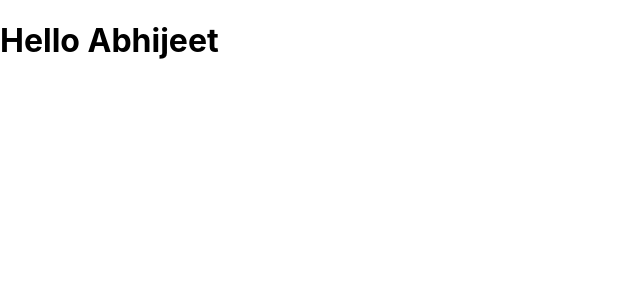
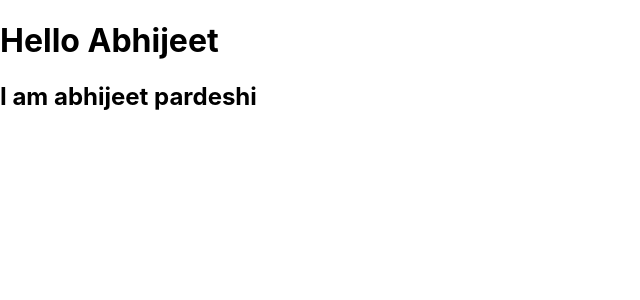
Before and after one commit to abhi0707-coder/my-react-app1, a React (Create React App) app: page / in a window 1280 px wide. Shown: the top 300 px of the page, without its empty margins (0-640 px from the left). Built offline with nearby package versions, Linux system fonts and the light colour scheme.

Commit message:
second with div

```diff
--- a/src/App.js
+++ b/src/App.js
@@ -3,8 +3,10 @@ import './App.css';
 
 function App() {
   return (
+    <div>
     <h1>Hello Abhijeet</h1>
-
+    <h2>I am abhijeet pardeshi</h2>
+   </div>
   );
 }
 
```
